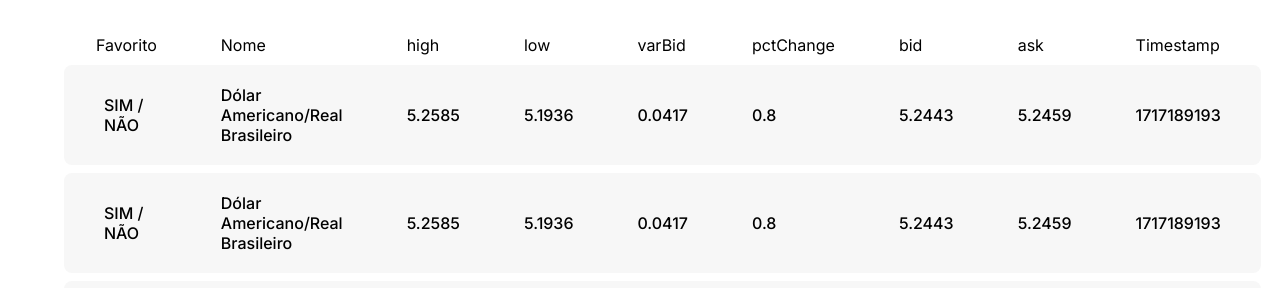
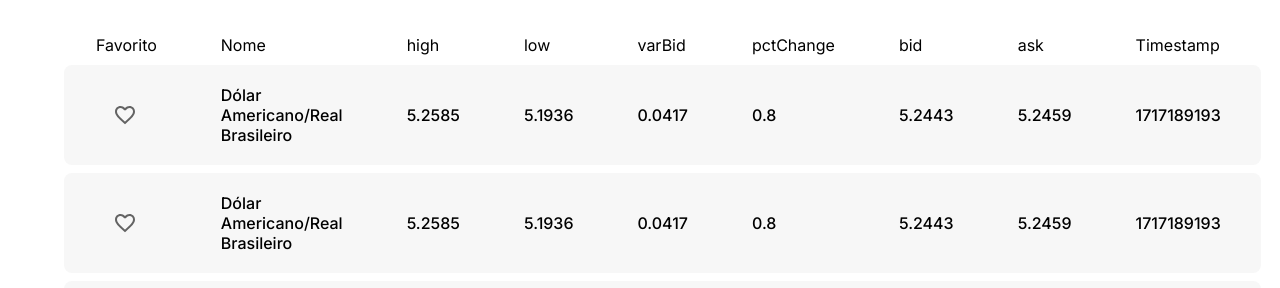
Before and after one commit to hiagopsilva/globalcoins-web, a Next.js app: page / in a window 1280 px wide. Shown: the part 509-797 px from the top of the page. Built offline with nearby package versions, Linux system fonts and the light colour scheme.

Commit message:
chore: implement checkbox favorite in table component

```diff
--- a/src/components/CheckboxFavorite/styles.ts
+++ b/src/components/CheckboxFavorite/styles.ts
@@ -3,7 +3,7 @@ import { Favorite, FavoriteBorder } from '@mui/icons-material'
 import { Checkbox } from '@mui/material'
 
 export const CheckboxFavoriteStyled = styled(Checkbox).attrs({
-  size: 'large',
+  size: 'medium',
 })``
 
 export const IconFavorite = styled(FavoriteBorder)``
--- a/src/components/Table/index.tsx
+++ b/src/components/Table/index.tsx
@@ -1,6 +1,7 @@
 import React, { FC } from 'react'
 
 import { Wrapper, TD } from './styles'
+import CheckboxFavorite from '../CheckboxFavorite'
 
 // eslint-disable-next-line @typescript-eslint/ban-types
 type Props = {}
@@ -25,7 +26,9 @@ const Table: FC<Props> = ({ ...rest }) => {
       {[1, 2, 3, 4, 5, 4, 4, 4, 4, 4].map((item) => (
         <tbody key={item}>
           <tr className="line">
-            <TD>SIM / NÃO</TD>
+            <TD>
+              <CheckboxFavorite />
+            </TD>
             <TD>Dólar Americano/Real Brasileiro</TD>
             <TD>5.2585</TD>
             <TD>5.1936</TD>
```
